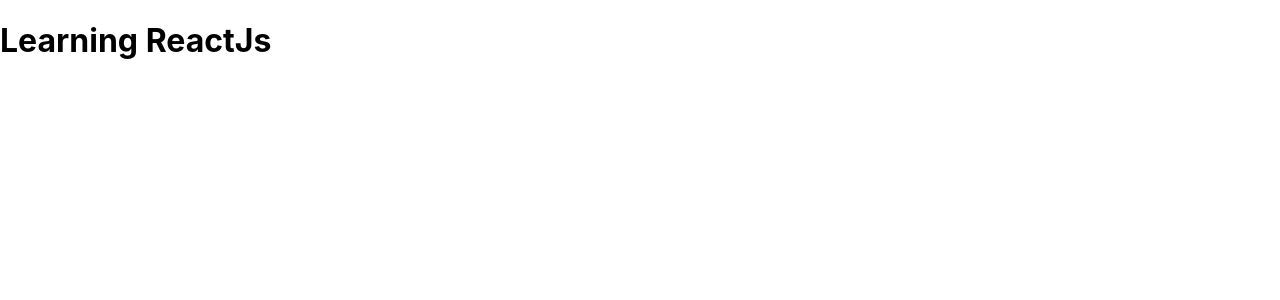
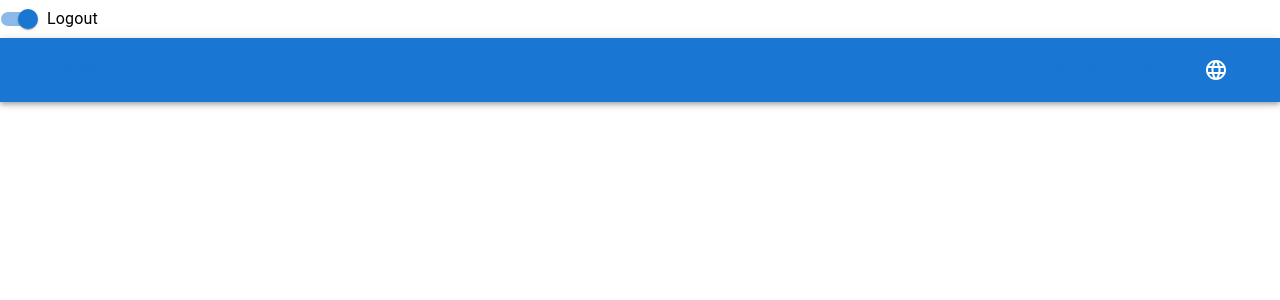
Before and after one commit to afrancog1996/learning-react-stuff, a React (Create React App) app: page / in a window 1280 px wide. Shown: the top 300 px of the page. Built offline with nearby package versions, Linux system fonts and the light colour scheme.

Commit message:
feat(frontend): created header component

```diff
--- a/src/components/header/header.component.tsx
+++ b/src/components/header/header.component.tsx
@@ -1,12 +1,128 @@
+import LanguageIcon from "@mui/icons-material/Language";
+import AppBar from "@mui/material/AppBar";
+import Box from "@mui/material/Box";
+import Button from "@mui/material/Button";
+import FormControlLabel from "@mui/material/FormControlLabel";
+import FormGroup from "@mui/material/FormGroup";
+import IconButton from "@mui/material/IconButton";
+import Menu from "@mui/material/Menu";
+import MenuItem from "@mui/material/MenuItem";
+import Switch from "@mui/material/Switch";
+import Toolbar from "@mui/material/Toolbar";
+import Typography from "@mui/material/Typography";
+import i18next from "i18next";
+import * as React from "react";
+import { Suspense, useEffect } from "react";
 import { useTranslation } from "react-i18next";
 
 function Header() {
   const { t } = useTranslation();
+  const [auth, setAuth] = React.useState(true);
+  const [anchorEl, setAnchorEl] = React.useState<null | HTMLElement>(null);
+
+  const handleChange = (event: React.ChangeEvent<HTMLInputElement>) => {
+    setAuth(event.target.checked);
+  };
+
+  const handleMenu = (event: React.MouseEvent<HTMLElement>) => {
+    setAnchorEl(event.currentTarget);
+  };
+
+  const handleClose = (code: string) => {
+    i18next.changeLanguage(code);
+    setAnchorEl(null);
+  };
+
+  const languages = {
+    en: {
+      name: "English",
+      code: "en",
+    },
+    es: {
+      name: "Español",
+      code: "es",
+    },
+  };
+
+  useEffect(() => {}, []);
 
   return (
-    <div>
-      <h1>{t("global_title")}</h1>
-    </div>
+    <Suspense fallback={<div>Loading...</div>}>
+      <Box sx={{ flexGrow: 1 }}>
+        <FormGroup>
+          <FormControlLabel
+            control={
+              <Switch
+                checked={auth}
+                onChange={handleChange}
+                aria-label="login switch"
+              />
+            }
+            label={auth ? "Logout" : "Login"}
+          />
+        </FormGroup>
+        <AppBar position="static">
+          <Toolbar>
+            <Typography variant="h6" component="div" sx={{ flexGrow: 1 }}>
+              <Button href="/"> {t("global_title")}</Button>
+            </Typography>
+            <Button size="small" href="/spotify-app">
+              {t("spotify_title")}
+            </Button>
+            <Button size="small" href="/supabase-app">
+              {t("supabase_title")}
+            </Button>
+            <Button size="small" href="/instagram-clone">
+              {t("instagram_title")}
+            </Button>
+            {auth && (
+              <div>
+                <IconButton
+                  size="large"
+                  edge="start"
+                  color="inherit"
+                  aria-label="menu"
+                  onClick={handleMenu}
+                  sx={{ mr: 2 }}
+                >
+                  <LanguageIcon />
+                </IconButton>
+                <Menu
+                  id="menu-appbar"
+                  anchorEl={anchorEl}
+                  anchorOrigin={{
+                    vertical: "top",
+                    horizontal: "right",
+                  }}
+                  keepMounted
+                  transformOrigin={{
+                    vertical: "top",
+                    horizontal: "right",
+                  }}
+                  open={Boolean(anchorEl)}
+                  onClose={handleClose}
+                >
+                  <MenuItem
+                    onClick={(e: any) => {
+                      handleClose(languages?.es?.code);
+                    }}
+                  >
+                    {languages.es.name}
+                  </MenuItem>
+                  <MenuItem
+                    onClick={(e: any) => {
+                      handleClose(languages?.en?.code);
+                    }}
+                  >
+                    {languages.en.name}
+                  </MenuItem>
+                </Menu>
+              </div>
+            )}
+          </Toolbar>
+        </AppBar>
+      </Box>
+    </Suspense>
   );
 }
 
```
